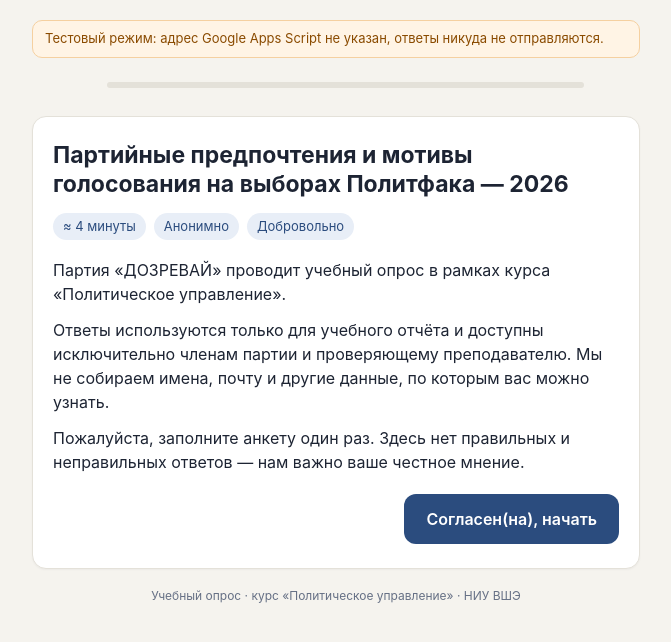
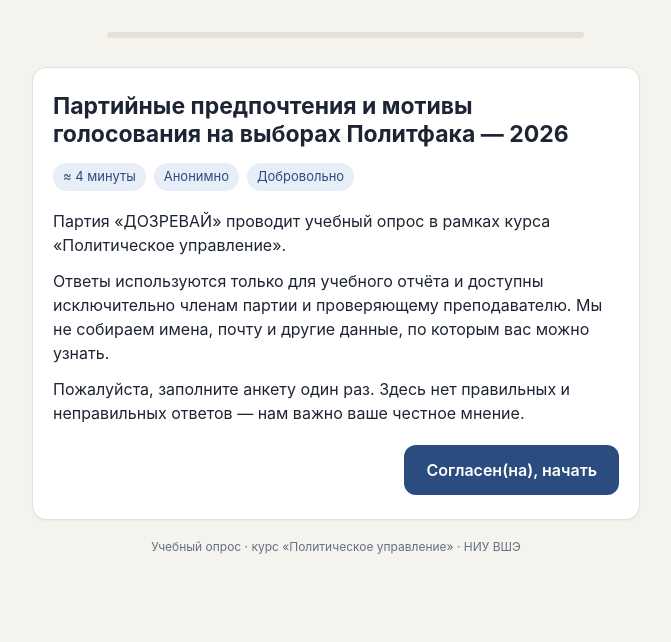
Before and after one commit to polarkhar/survey_dozrevay, a plain HTML site: page код опроса.html in a window 1280 px wide. Shown: the whole page, without its empty margins (304-975 px from the left). Drawn offline with Linux system fonts and the light colour scheme.

Commit message:
Set SCRIPT_URL for Google Apps Script integration

```diff
--- a/код опроса.html
+++ b/код опроса.html
@@ -84,7 +84,7 @@
    Вставьте сюда адрес веб-приложения Google Apps Script
    (заканчивается на /exec). Пока адрес пустой, опрос
    работает в тестовом режиме и никуда не отправляет ответы. */
-const SCRIPT_URL = "";
+const SCRIPT_URL = "https://script.google.com/macros/s/AKfycbxY6nDOzT1I8sAomPmnHvzyPmaFeSzYI95eVt0jMjct8dT1seuchExYLRTRqkddv1X6/exec";
 const ELECTION_DATE = "4 декабря";
 const STORAGE_KEY = "dozrevay_survey_2026_done";
 /* =============================================== */
```
